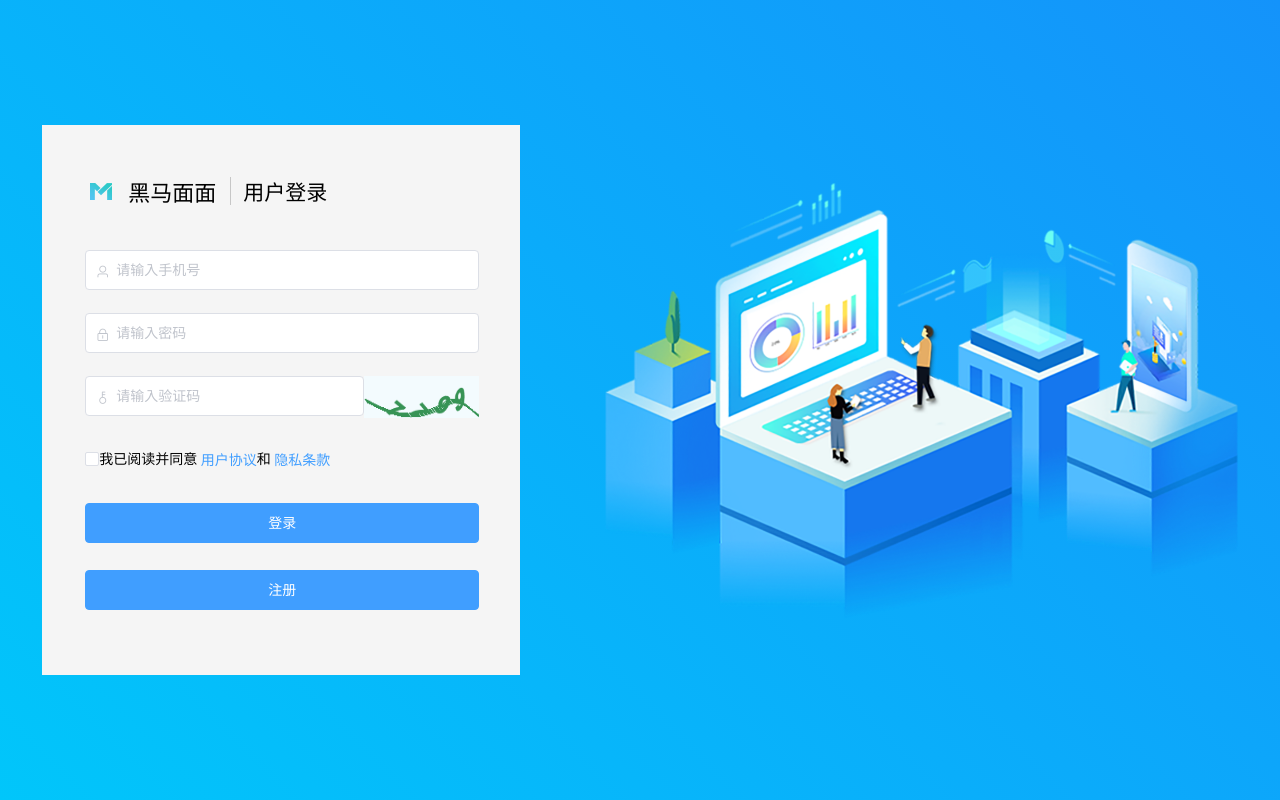
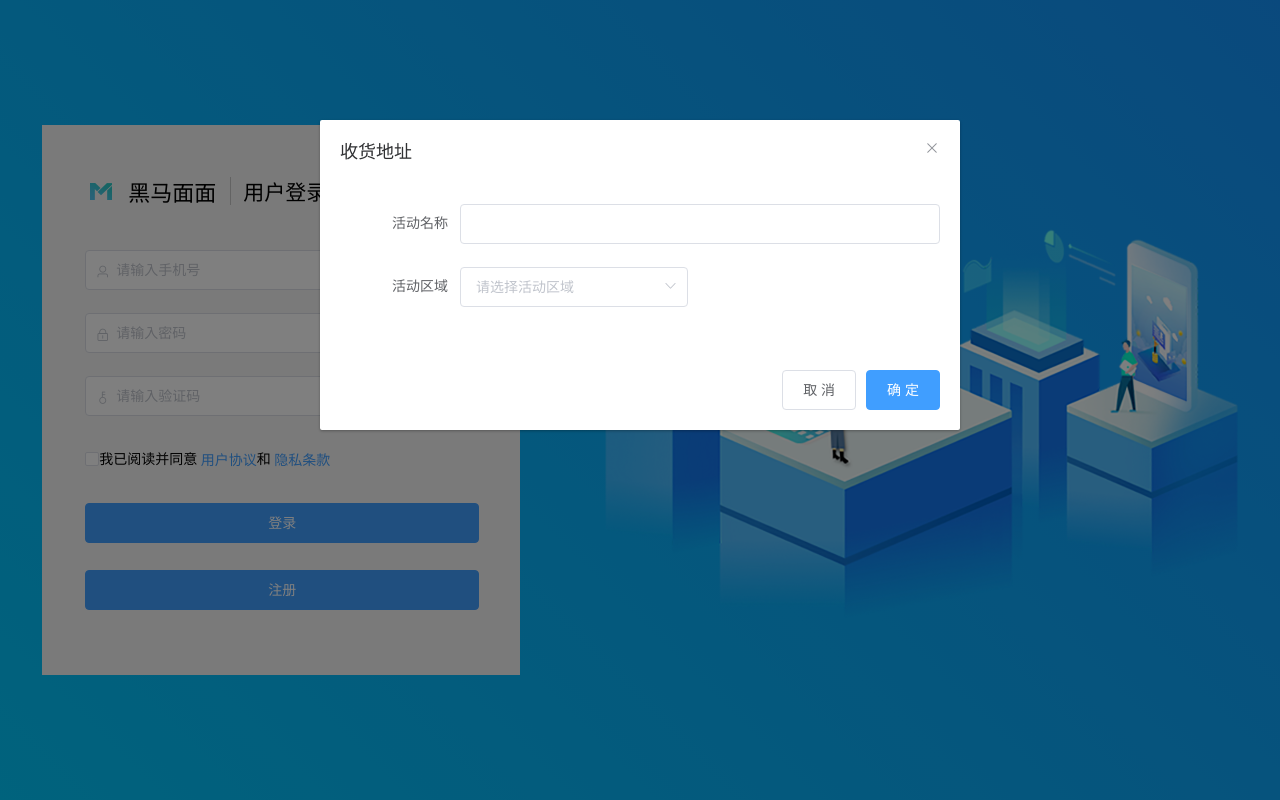
Before and after one commit to hmzll/hmmianmian47, a Vue app: page /#/login in a window 1280 px wide. Built offline with nearby package versions, Linux system fonts and the light colour scheme.

Commit message:
封装一个注册对话框的组件

```diff
--- /dev/null
+++ b/src/views/login/components/register.vue
@@ -0,0 +1,34 @@
+<template>
+  <el-dialog title="收货地址" :visible.sync="dialogFormVisible">
+    <el-form :model="form">
+      <el-form-item label="活动名称" :label-width="formLabelWidth">
+        <el-input v-model="form.name" autocomplete="off"></el-input>
+      </el-form-item>
+      <el-form-item label="活动区域" :label-width="formLabelWidth">
+        <el-select v-model="form.region" placeholder="请选择活动区域">
+          <el-option label="区域一" value="shanghai"></el-option>
+          <el-option label="区域二" value="beijing"></el-option>
+        </el-select>
+      </el-form-item>
+    </el-form>
+    <div slot="footer" class="dialog-footer">
+      <el-button @click="dialogFormVisible = false">取 消</el-button>
+      <el-button type="primary" @click="dialogFormVisible = false">确 定</el-button>
+    </div>
+  </el-dialog>
+</template>
+
+<script>
+export default {
+  data() {
+    return {
+      dialogFormVisible: true,
+      formLabelWidth: "120px",
+      form: {}
+    };
+  }
+};
+</script>
+
+<style>
+</style>
--- a/src/views/login/index.vue
+++ b/src/views/login/index.vue
@@ -58,19 +58,34 @@
     </div>
     <!-- 右侧图片 -->
     <img src="./images/login_banner_ele.png" alt />
+
+    <!-- 注册对话框 -->
+    <reg></reg>
+
   </div>
 </template>
 
 <script>
+// 1.导入组件
+import reg from './components/register.vue'
+
+// 2.注册组件
+
+// 3.在需要用组件的地方，写这个组件的标签
 export default {
+
+  components:{
+    reg
+  },
   data() {
     return {
+
       // 跟表单双向绑定的数据
       form: {
         phone: "",
         password: "",
         code: "",
-        agree:false
+        agree: false
       },
       // 规则对象
       rules: {
@@ -83,14 +98,18 @@
 
         code: [{ required: true, message: "验证码不能为空", trigger: "blur" }],
 
-        agree:[
+        agree: [
           // 多选框没有失去焦点，只有值改变事件
           // 因为checkbox其实他不可能值为空，除非你强行赋值为空
           // 所以我们不能拿值是否为空来做验证了
           // { required:true, message:'必须勾选同意用户协议',trigger:"change"},
 
           // 只有值为true才满足条件，否则代表不匹配
-          { pattern:/true/, message:'必须勾选同意用户协议',trigger:"change"}
+          {
+            pattern: /true/,
+            message: "必须勾选同意用户协议",
+            trigger: "change"
+          }
         ]
       }
     };
```
